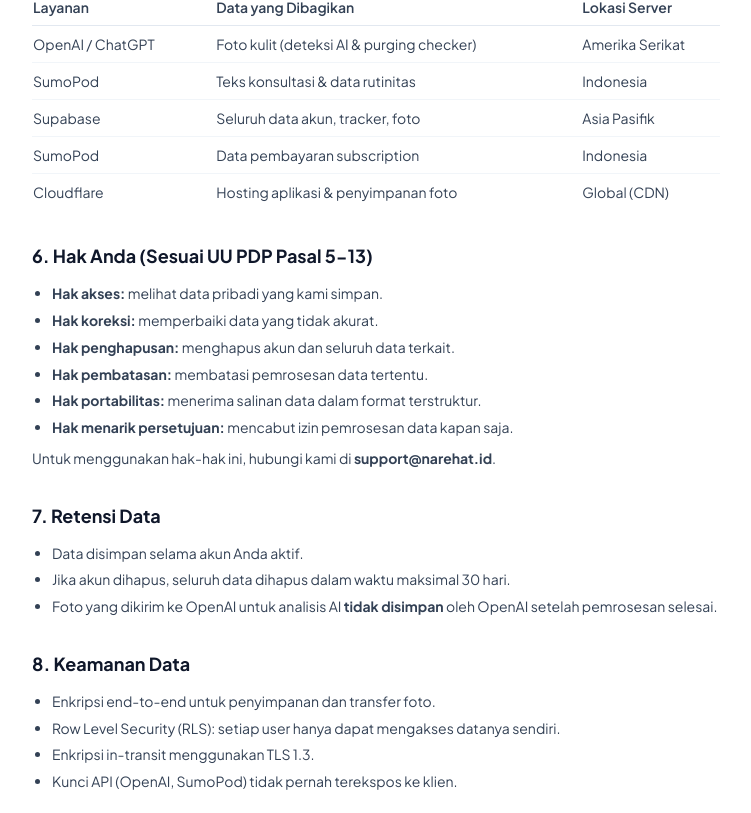
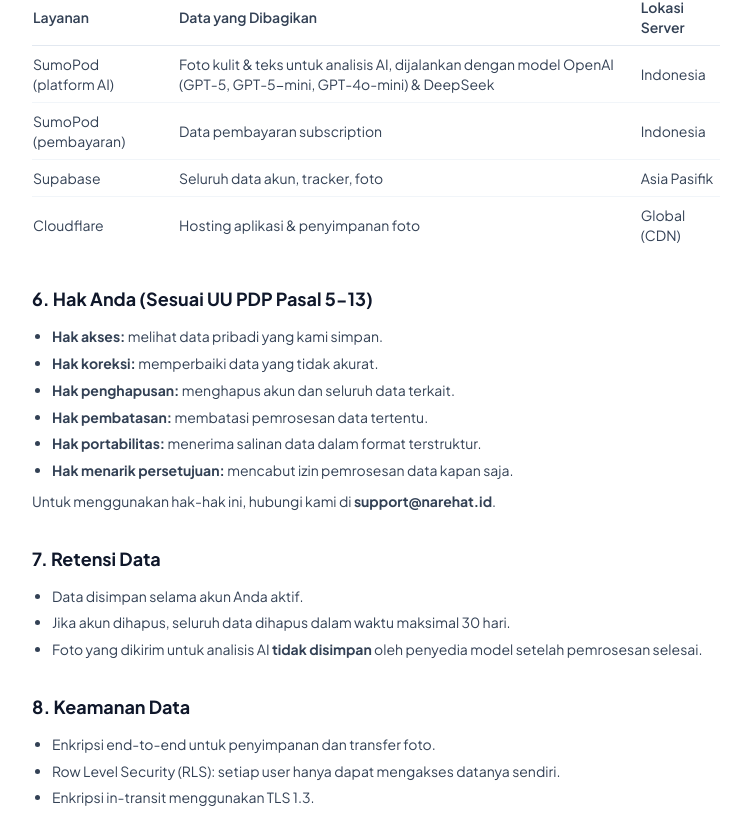
Before and after one commit to wisnuwrdh/narehat, a Next.js app: page /privacy in a window 1280 px wide. Shown: the part 1087-1900 px from the top of the page, without its empty margins (264-1015 px from the left). Built offline with nearby package versions, Linux system fonts and the light colour scheme; no server answers.

Commit message:
fix: tabel sub-processor privacy akurat (SumoPod sebagai penyedia AI, model OpenAI via SumoPod), gabung baris duplikat, reword retensi foto

```diff
--- a/app/privacy/page.tsx
+++ b/app/privacy/page.tsx
@@ -71,24 +71,19 @@ export default function PrivacyPage() {
                   </thead>
                   <tbody>
                     <tr className="border-b border-slate-100">
-                      <td className="py-2 pr-4">OpenAI / ChatGPT</td>
-                      <td className="py-2 pr-4">Foto kulit (deteksi AI & purging checker)</td>
-                      <td className="py-2">Amerika Serikat</td>
+                      <td className="py-2 pr-4">SumoPod (platform AI)</td>
+                      <td className="py-2 pr-4">Foto kulit & teks untuk analisis AI, dijalankan dengan model OpenAI (GPT-5, GPT-5-mini, GPT-4o-mini) &amp; DeepSeek</td>
+                      <td className="py-2">Indonesia</td>
                     </tr>
                     <tr className="border-b border-slate-100">
-                      <td className="py-2 pr-4">SumoPod</td>
-                      <td className="py-2 pr-4">Teks konsultasi & data rutinitas</td>
+                      <td className="py-2 pr-4">SumoPod (pembayaran)</td>
+                      <td className="py-2 pr-4">Data pembayaran subscription</td>
                       <td className="py-2">Indonesia</td>
                     </tr>
                     <tr className="border-b border-slate-100">
                       <td className="py-2 pr-4">Supabase</td>
                       <td className="py-2 pr-4">Seluruh data akun, tracker, foto</td>
                       <td className="py-2">Asia Pasifik</td>
-                    </tr>
-                    <tr className="border-b border-slate-100">
-                      <td className="py-2 pr-4">SumoPod</td>
-                      <td className="py-2 pr-4">Data pembayaran subscription</td>
-                      <td className="py-2">Indonesia</td>
                     </tr>
                     <tr>
                       <td className="py-2 pr-4">Cloudflare</td>
@@ -118,7 +113,7 @@ export default function PrivacyPage() {
               <ul className="list-disc pl-5 space-y-1 mt-2">
                 <li>Data disimpan selama akun Anda aktif.</li>
                 <li>Jika akun dihapus, seluruh data dihapus dalam waktu maksimal 30 hari.</li>
-                <li>Foto yang dikirim ke OpenAI untuk analisis AI <strong>tidak disimpan</strong> oleh OpenAI setelah pemrosesan selesai.</li>
+                <li>Foto yang dikirim untuk analisis AI <strong>tidak disimpan</strong> oleh penyedia model setelah pemrosesan selesai.</li>
               </ul>
             </section>
 
@@ -128,7 +123,7 @@ export default function PrivacyPage() {
                 <li>Enkripsi end-to-end untuk penyimpanan dan transfer foto.</li>
                 <li>Row Level Security (RLS): setiap user hanya dapat mengakses datanya sendiri.</li>
                 <li>Enkripsi in-transit menggunakan TLS 1.3.</li>
-                <li>Kunci API (OpenAI, SumoPod) tidak pernah terekspos ke klien.</li>
+                <li>Kunci API (SumoPod dan penyedia model AI) tidak pernah terekspos ke klien.</li>
               </ul>
             </section>
 
```
